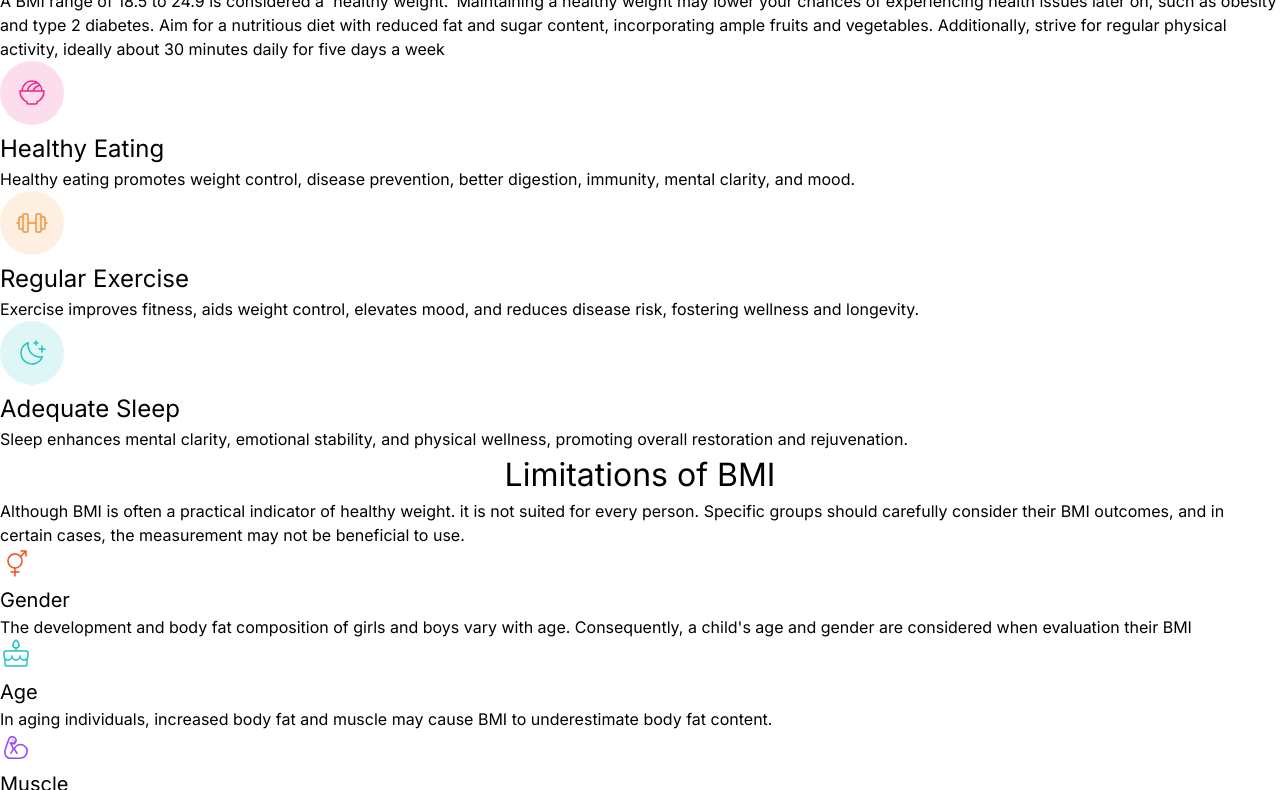
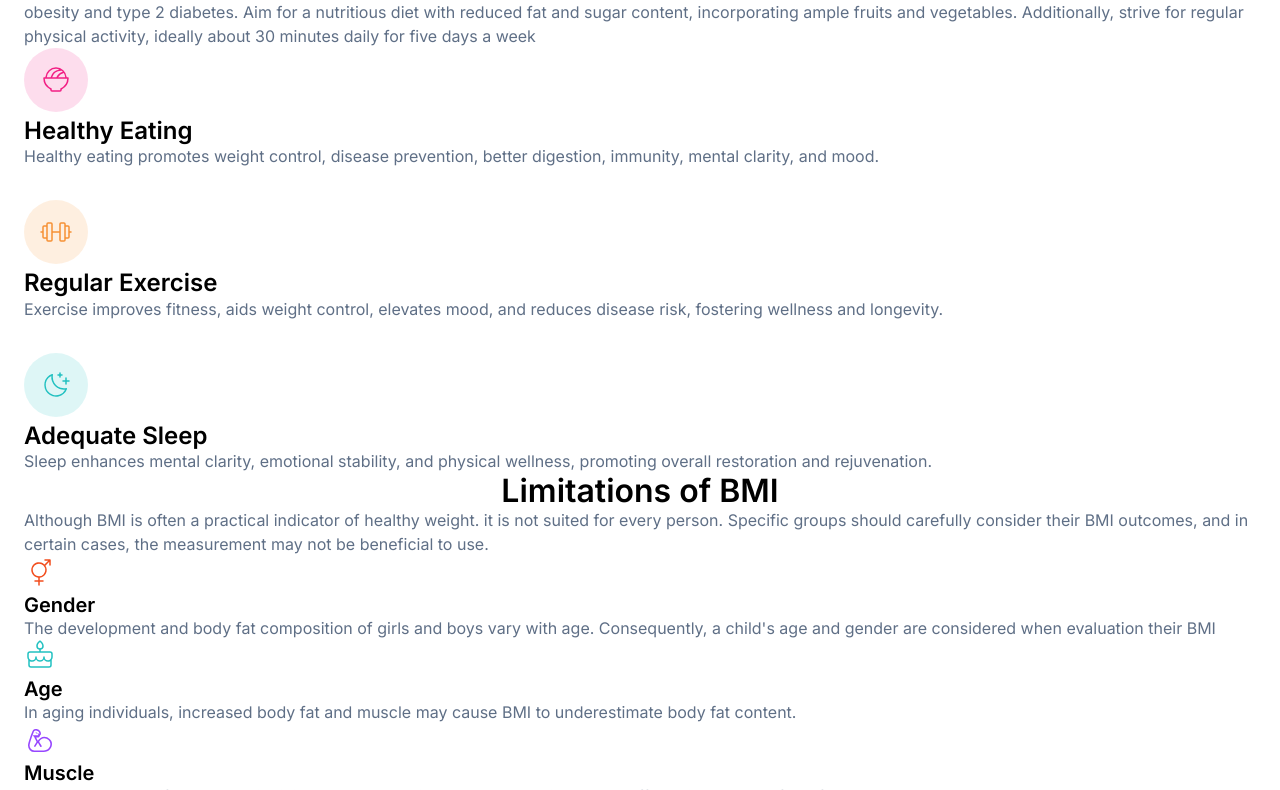
Before and after one commit to andrewteece/bmi-calculator, a website: page src/index.html in a window 1280 px wide. Shown: the part 318-1108 px from the top of the page. Drawn offline with nearby package versions, Linux system fonts and the light colour scheme; files that its build step writes are made by us from their sources.

Commit message:
spacing classes

```diff
--- a/src/index.html
+++ b/src/index.html
@@ -11,10 +11,10 @@
       href="https://fonts.googleapis.com/css2?family=Inter:wght@400;600&display=swap"
       rel="stylesheet"
     />
-    <link rel="stylesheet" href="css/style.css" />
+    <link rel="stylesheet" href="/public/css/style.css" />
   </head>
   <body>
-    <div class="wrapper">
+    <div>
       <header>
         <section class="header__content">
           <svg
@@ -42,9 +42,9 @@
       </header>
     </div>
     <section class="bmi__calculator"></section>
-    <section class="bmi__articles">
-      <h2 class="text--xlg text--center">What you BMI result means</h2>
-      <p class="bmi__articles--text">
+    <section class="bmi__articles wrapper">
+      <h2 class="text--xlg text--left">What you BMI result means</h2>
+      <p class="articles--text">
         A BMI range of 18.5 to 24.9 is considered a 'healthy weight.'
         Maintaining a healthy weight may lower your chances of experiencing
         health issues later on, such as obesity and type 2 diabetes. Aim for a
@@ -69,7 +69,7 @@
             />
           </svg>
           <h3 class="text--lg">Healthy Eating</h3>
-          <p class="bmi__articles--text">
+          <p class="articles--text">
             Healthy eating promotes weight control, disease prevention, better
             digestion, immunity, mental clarity, and mood.
           </p>
@@ -89,7 +89,7 @@
             />
           </svg>
           <h3 class="text--lg">Regular Exercise</h3>
-          <p class="bmi__articles--text">
+          <p class="articles--text">
             Exercise improves fitness, aids weight control, elevates mood, and
             reduces disease risk, fostering wellness and longevity.
           </p>
@@ -109,7 +109,7 @@
             />
           </svg>
           <h3 class="text--lg">Adequate Sleep</h3>
-          <p class="bmi__articles--text">
+          <p class="articles--text">
             Sleep enhances mental clarity, emotional stability, and physical
             wellness, promoting overall restoration and rejuvenation.
           </p>
@@ -119,7 +119,7 @@
       <section class="articles__section--sub">
         <article>
           <h2 class="text--xlg text--center">Limitations of BMI</h2>
-          <p class="bmi__articles--text">
+          <p class="articles--text">
             Although BMI is often a practical indicator of healthy weight. it is
             not suited for every person. Specific groups should carefully
             consider their BMI outcomes, and in certain cases, the measurement
--- a/src/sass/_reset.scss
+++ b/src/sass/_reset.scss
@@ -38,3 +38,10 @@ h5,
 p {
   overflow-wrap: break-word;
 }
+
+h1,
+h2,
+h3 {
+  line-height: 1.1;
+  font-weight: $fw-600;
+}
--- a/src/sass/_utilities.scss
+++ b/src/sass/_utilities.scss
@@ -25,3 +25,17 @@
 .text--center {
   text-align: center;
 }
+
+.text--left {
+  text-align: left;
+}
+
+.articles--text {
+  color: $clr-accent-500;
+}
+
+// Layout
+
+.wrapper {
+  padding-inline: 1.5rem;
+}
--- a/src/sass/_variables.scss
+++ b/src/sass/_variables.scss
@@ -38,3 +38,13 @@ $background-gradient-600: linear-gradient(
 );
 
 $shadow-400: rgba(143, 174, 207, 0.25);
+
+// Spacing
+
+$sp-sm: 0.5rem;
+$sp-base: 1rem;
+$sp-md: 1.5rem;
+$sp-lg: 2rem;
+$sp-xlg: 3.5rem;
+$sp-xxlg: 4.5rem;
+$sp-xxxlg: 8rem;
--- a/src/sass/style.scss
+++ b/src/sass/style.scss
@@ -31,3 +31,9 @@
   color: $clr-accent-500;
   padding-top: 1.5rem;
 }
+
+.articles__section--main {
+  display: grid;
+  grid-template-columns: 1fr;
+  gap: 2rem;
+}
```
Also changed, not shown: public/index.html (+9 -9 lines), public/css/style.css, 1 other file.
